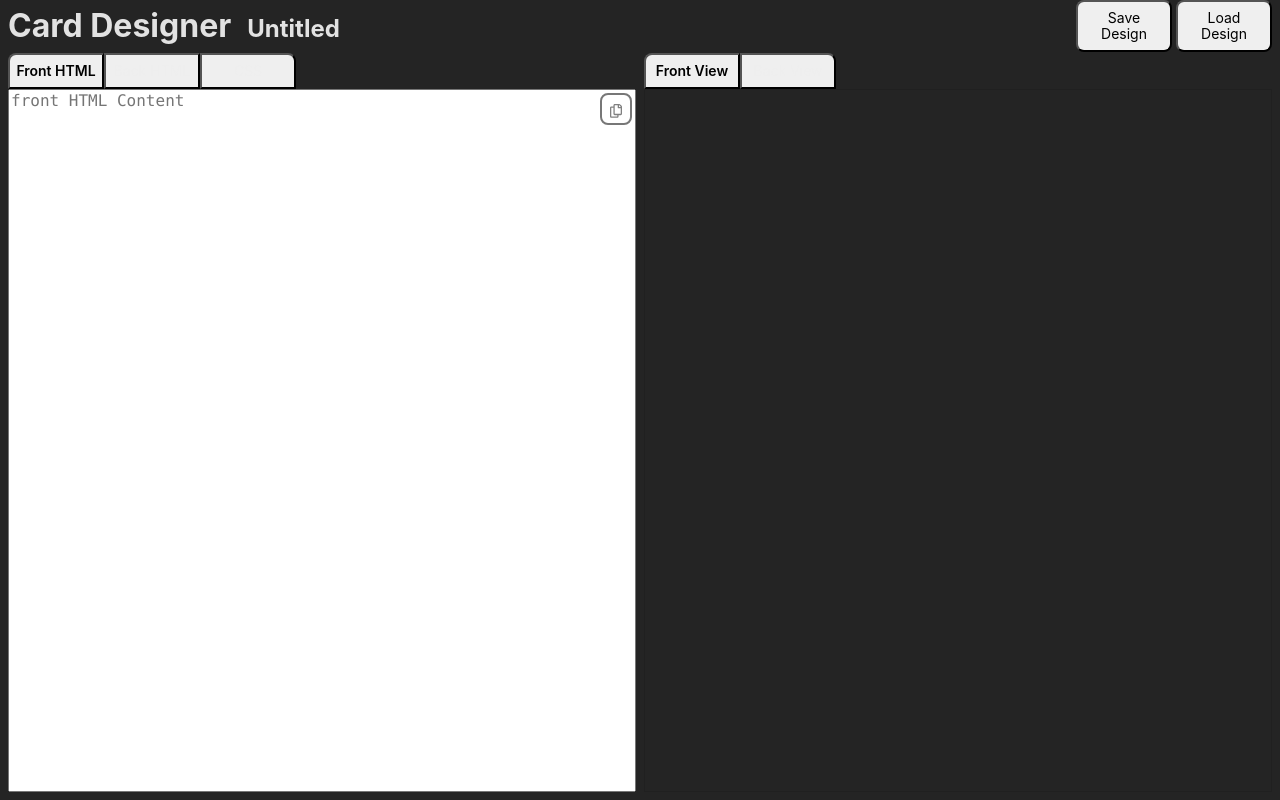
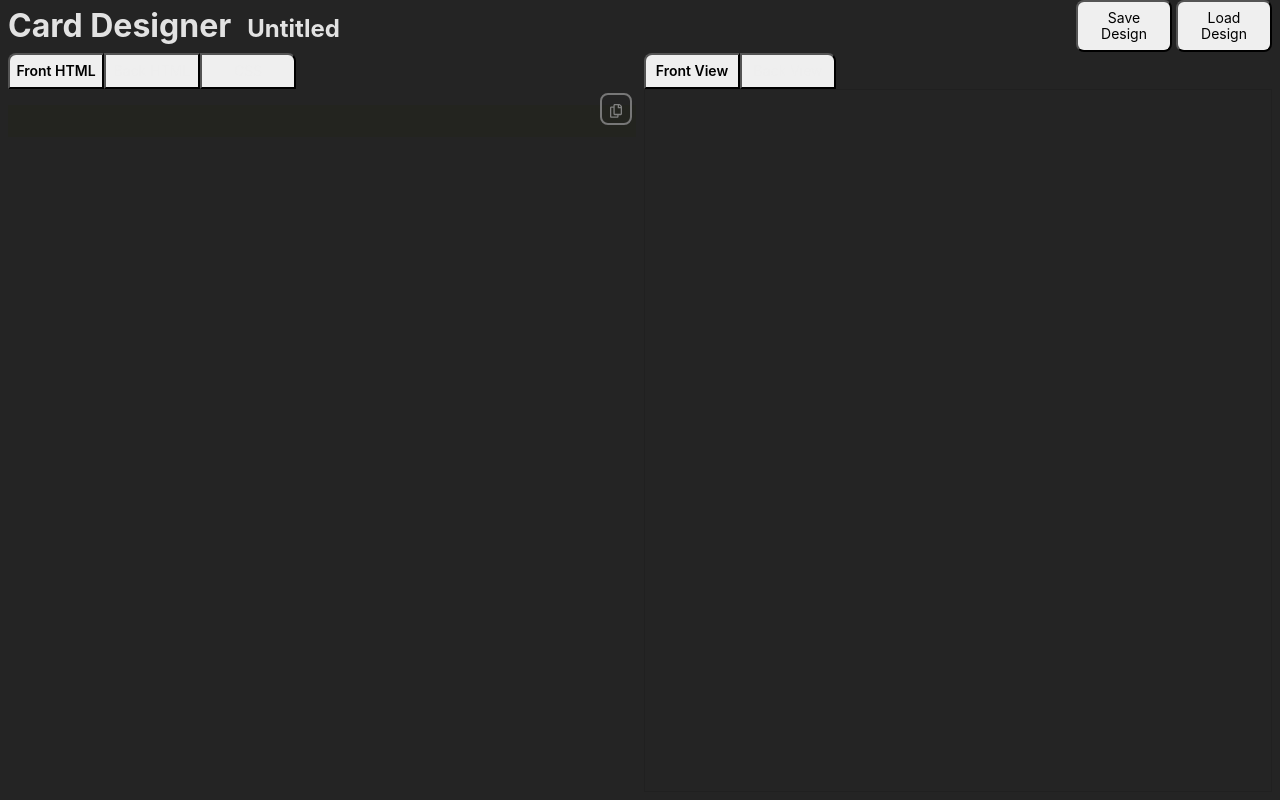
Before and after one commit to avidrucker/anki-card-test-1, a React (Vite) app: page / in a window 1280 px wide. Built offline with nearby package versions, Linux system fonts and the light colour scheme.

Commit message:
feat syntax highlighting in editor pane

```diff
--- a/package.json
+++ b/package.json
@@ -10,6 +10,7 @@
     "preview": "vite preview"
   },
   "dependencies": {
+    "highlight.js": "^11.9.0",
     "react": "^18.2.0",
     "react-dom": "^18.2.0"
   },
--- a/src/App.jsx
+++ b/src/App.jsx
@@ -1,5 +1,8 @@
 import { useState, useEffect, useRef } from 'react';
 import './App.css'
+import hljs from 'highlight.js';
+// import 'highlight.js/styles/default.css';
+import 'highlight.js/styles/monokai-sublime.css';
 
 const STYLE_SHEET_2 = 1;  // Index of the second style sheet in the document
 
@@ -24,6 +27,15 @@ function App() {
   const [designName, setDesignName] = useState(localStorage.getItem('designName') || 'Untitled');
   const [editingName, setEditingName] = useState(false);
   const nameInputRef = useRef(null); // Create a reference to the input element
+  const textareaRef = useRef(null); // Create a reference to the textarea element
+  const [isEditing, setIsEditing] = useState(false);
+
+  useEffect(() => {
+    if (isEditing) {
+      textareaRef.current?.focus();  // Automatically focus the textarea when editing
+    }
+  }, [isEditing]); // Re-run the effect when isEditing changes
+
 
   const getCurrentTextareaContent = () => {
     if (activeTab === 'frontHtml') {
@@ -210,6 +222,27 @@ function App() {
     fileInput.click();
   }
 
+  useEffect(() => {
+    hljs.highlightAll();
+  });
+
+  useEffect(() => {
+    // Use setTimeout to ensure this runs after DOM updates
+    setTimeout(() => {
+      document.querySelectorAll('pre code').forEach((block) => {
+        // Check if the block has already been highlighted
+        if (block.dataset.highlighted) {
+          // Remove the attribute to allow re-highlighting
+          delete block.dataset.highlighted;
+        }
+        // Now apply highlighting
+        hljs.highlightElement(block);
+        // Set the attribute to mark it as highlighted
+        block.dataset.highlighted = 'yes';
+      });
+    }, 0); // A minimal delay to ensure all DOM updates have been processed
+  }, [frontHtml, backHtml, cardCss, activeTab, isEditing]); // Dependency array to determine when to re-run the effect
+
   return (
     <div className="App w-100 flex flex-column vh-100 pb2">
       <header className="flex justify-between items-center">
@@ -255,15 +288,29 @@ function App() {
               className={`absolute top-0 right-0 mt1 mr1 ${BTN_STYLE_GLASS}`}>
                   {copied ? checkIcon : copyIcon}
             </button>
+            {isEditing ? (
               <textarea
-              className="code w-100 flex-auto resize-none"
+                ref={textareaRef}
+                className={"code w-100 flex-auto resize-none " + (isEditing ? "db" : "dn")}
                 spellCheck="false"
                 value={activeTab === 'frontHtml' ? frontHtml : activeTab === 'backHtml' ? backHtml : cardCss}
                 onChange={handleChange}
+                onBlur={() => setIsEditing(false)}  // Hide textarea when it loses focus
                 placeholder={`${activeTab.replace('Html', ' HTML').replace('Css', ' CSS')} Content`}
                 rows="10"
                 cols="30"
+                autoFocus  // Automatically focus when shown
               />
+            ) : (
+              <pre
+                className="w-100 flex-auto"
+                onClick={() => setIsEditing(true)}  // Show textarea when pre is clicked
+              >
+                <code className={(activeTab === 'frontHtml' ? "language-html" : activeTab === 'backHtml' ? "language-html" : "language-css") + " w-100 flex-auto hljs"}>
+                  {activeTab === 'frontHtml' ? frontHtml : activeTab === 'backHtml' ? backHtml : cardCss}
+                </code>
+              </pre>
+            )}
           </div>
         </div>
         <div className="card-display w-50 flex flex-column pl1">
--- a/src/index.css
+++ b/src/index.css
@@ -35,3 +35,15 @@
 .w35 {
   width: 6rem;
 }
+
+pre {
+  width: 100%; /* or the width you prefer */
+  max-width: 100%; /* ensures the pre element doesn't exceed its container */
+  overflow: auto; /* adds horizontal scrolling when needed */
+}
+
+code {
+  white-space: pre-wrap; /* allows the text to wrap */
+  word-wrap: break-word; /* ensures long words can break and wrap to the next line */
+  overflow-wrap: break-word; /* similar to word-wrap, but a standard CSS property */
+}
```
Also changed, not shown: 1 other file (tests, documents, lock files or other folders). Lines whose indentation alone changed are shown as unchanged.
